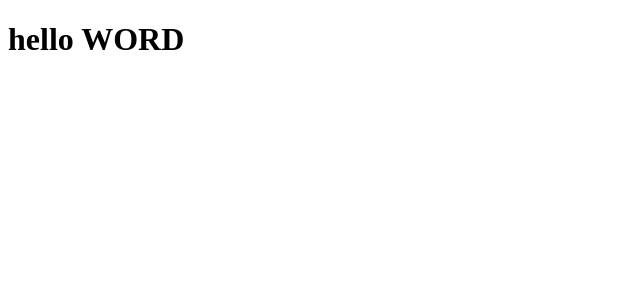
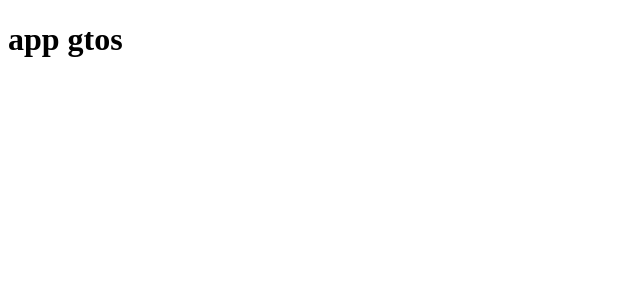
Before and after one commit to ovidionavarro/Cats-Facts, a React (Vite) app: page / in a window 1280 px wide. Shown: the top 300 px of the page, without its empty margins (0-640 px from the left). Built offline with nearby package versions, Linux system fonts and the light colour scheme.

Commit message:
app init +eslint

```diff
--- a/package.json
+++ b/package.json
@@ -9,11 +9,16 @@
     "preview": "vite preview"
   },
   "devDependencies": {
+    "standard": "^17.1.2",
     "vite": "^6.0.1"
   },
   "dependencies": {
     "@vitejs/plugin-react": "4.3.4",
     "react": "19.0.0",
     "react-dom": "19.0.0"
+  },
+  "eslintConfig":{
+    "extends":"./node_modules/standard/eslintrc.json"
   }
+
 }
--- /dev/null
+++ b/src/components/App.jsx
@@ -0,0 +1,3 @@
+export function App(){
+    return (<h1>app gtos</h1>)
+}
--- a/src/main.jsx
+++ b/src/main.jsx
@@ -1,4 +1,5 @@
 import { createRoot } from "react-dom/client";
+import { App } from "./components/App";
 
 const root=createRoot(document.getElementById('app'))
-root.render(<h1>hello WORD</h1>)
+root.render(<App/>)
```
Also changed, not shown: 1 other file (tests, documents, lock files or other folders).
